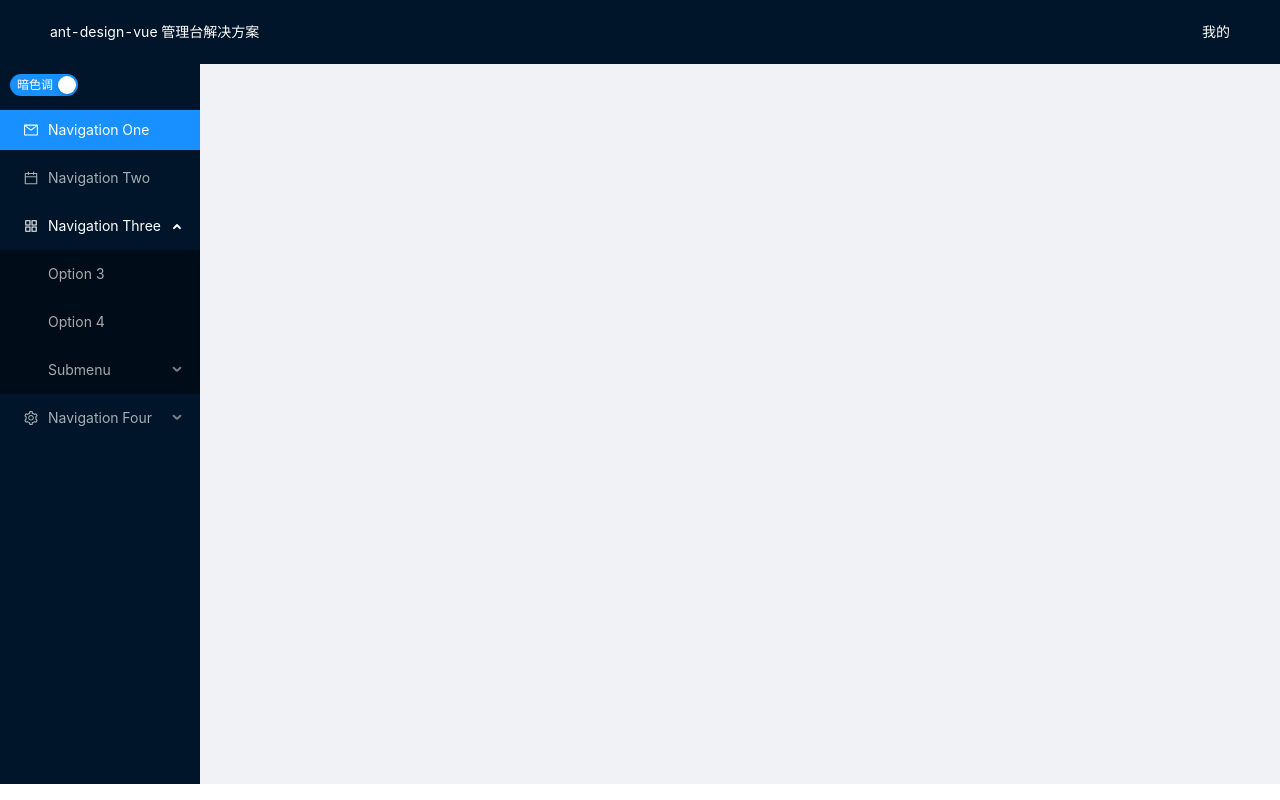
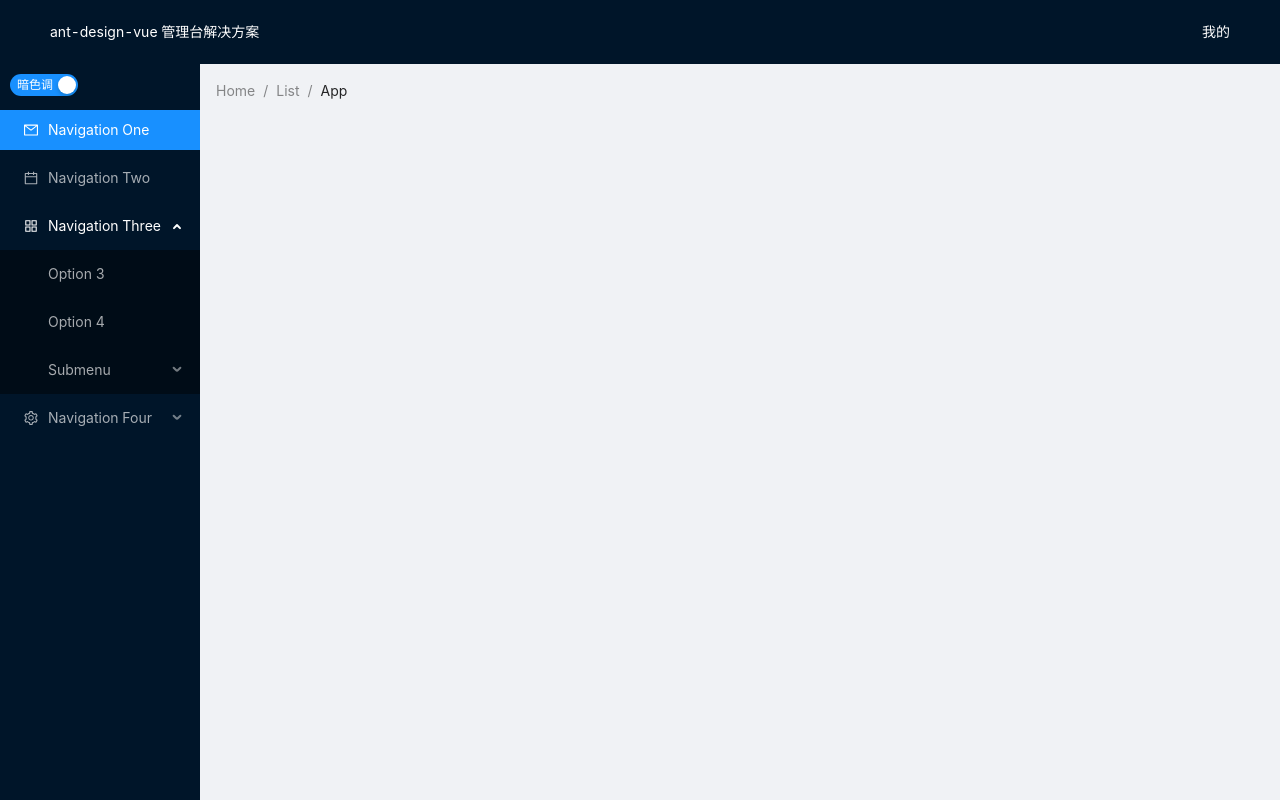
Before and after one commit to acmenlei/antd-admin-top, a Vue app: page / in a window 1280 px wide. Built offline with nearby package versions, Linux system fonts and the light colour scheme; no server answers.

Commit message:
add: 切换主题风格/更换代码风格

```diff
--- a/src/layout/basic-layout.vue
+++ b/src/layout/basic-layout.vue
@@ -1,16 +1,18 @@
 <template>
   <a-layout>
-    <a-layout-header><layout-header /></a-layout-header>
+    <a-layout-header style="transition: background .4s;" :class="theme == 'light' && 'ligth-theme'">
+      <layout-header />
+    </a-layout-header>
     <a-layout>
       <a-layout-sider :theme="theme"><layout-sider /></a-layout-sider>
       <a-layout-content>
-        <!-- <a-breadcrumb style="margin: 16px">
-          <a-breadcrumb-item>Home</a-breadcrumb-item>
-          <a-breadcrumb-item>List</a-breadcrumb-item>
-          <a-breadcrumb-item>App</a-breadcrumb-item>
-        </a-breadcrumb> -->
+        <spin />
         <div style="height: 90vh">
-          <spin />
+          <a-breadcrumb style="margin: 16px">
+            <a-breadcrumb-item>Home</a-breadcrumb-item>
+            <a-breadcrumb-item>List</a-breadcrumb-item>
+            <a-breadcrumb-item>App</a-breadcrumb-item>
+          </a-breadcrumb>
         </div>
       </a-layout-content>
     </a-layout>
@@ -33,3 +35,8 @@ export default {
   },
 };
 </script>
+<style lang="scss" scoped>
+  .ligth-theme {
+    background: #1991FF;
+  }
+</style>
--- a/src/layout/header-layout.vue
+++ b/src/layout/header-layout.vue
@@ -11,7 +11,7 @@ export default {
 };
 </script>
 
-<style lang="scss">
+<style lang="scss" scoped>
 .container-header {
   color: white;
   display: flex;
```
